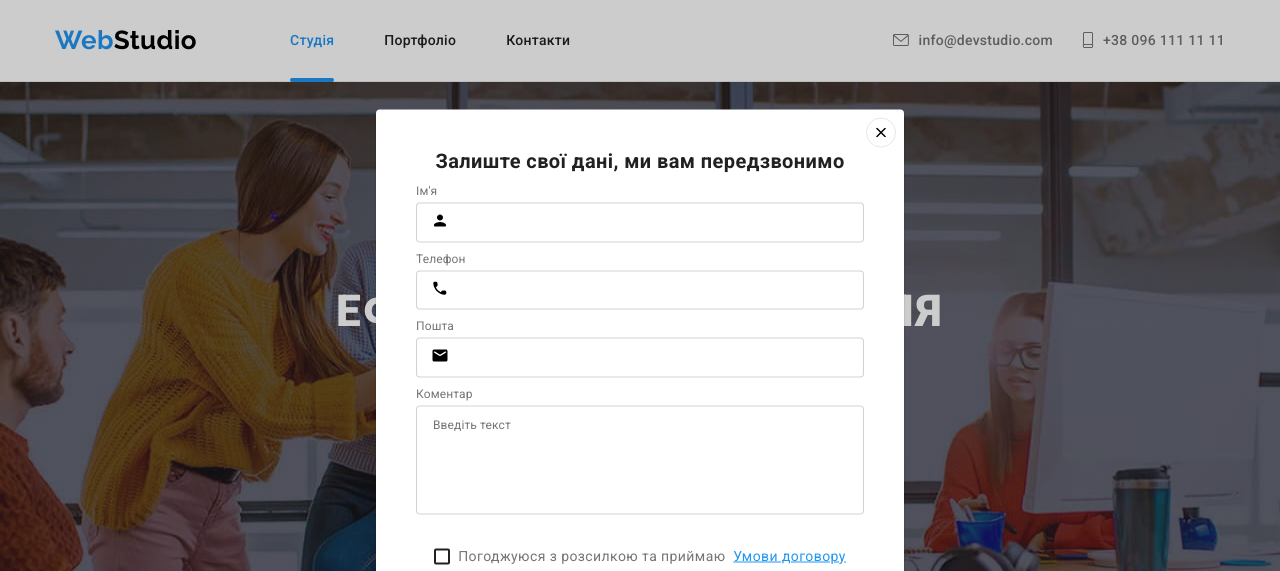
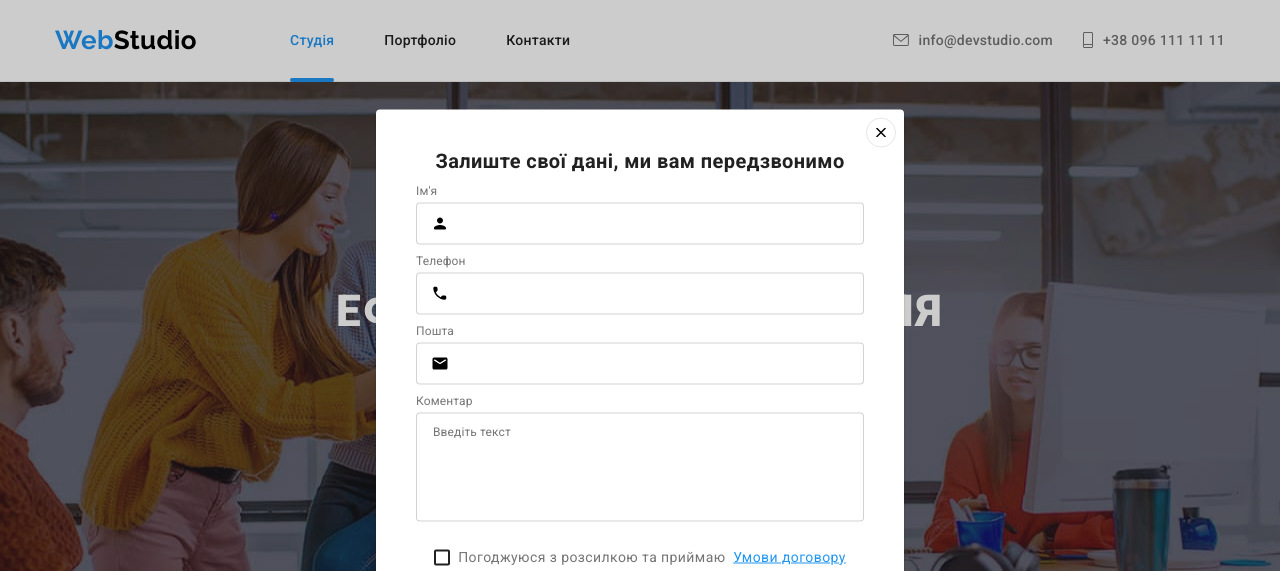
Before and after one commit to ChiJhin/goit-markup-hw-06, a plain HTML site: page index.html in a window 1280 px wide. Both pictures are taken after a click on the button "Замовити послугу". Shown: the top 571 px of the page. Drawn offline with nearby package versions, Linux system fonts and the light colour scheme.

Commit message:
fixed error 2.0

```diff
--- a/css/style.css
+++ b/css/style.css
@@ -173,11 +173,10 @@ body {
 .footer .container {
     display: flex;
     align-items: baseline;
+    justify-content: space-between;
 }
 
-.address-div {
-    margin-right: 70px;
-}
+
 
 
 .footer .logo {
@@ -238,9 +237,7 @@ body {
     fill: var(--special-text-color);
 }
 
-.soc-div {
-    margin-right: 93px;
-}
+
 
 .form {
     display: flex;
@@ -764,7 +761,7 @@ body {
     margin-top: 0;
     margin-bottom: 12px;
 }
-.form-lable {
+.form-label {
 
     display: flex;
     flex-direction: column;
@@ -772,8 +769,11 @@ body {
     line-height: 1.16;
     letter-spacing: 0.01em;
     color: var(--sub-text-color);
+    margin-bottom: 4px;
+
+}
+.form-wrap {
     margin-bottom: 10px;
-
 }
 .form-input {
     width: 100%;
@@ -781,7 +781,7 @@ body {
     border-radius: 4px;
     outline: none;
     padding: 12px 12px 12px 42px;
-    margin-top: 4px;
+
 }
 .form-input:focus-within {
     border-color: var(--sub-bg-color);
@@ -789,6 +789,9 @@ body {
 }
 .form-input:focus-within ~ .form-icon {
     fill: var(--sub-bg-color);
+}
+.lable-wrap {
+    margin-bottom: 4px;
 }
 .form-textarea {
     padding: 12px 16px;
@@ -842,7 +845,7 @@ body {
 }
 .checkbox:checked ~ .custom-checkbox {
     background-color: var(--sub-bg-color);
-    background-image: url(./images/icon_check.svg);
+    background-image: url("/images/icon_check.svg");
     background-repeat: no-repeat;
     background-position: center;
     background-size: contain;
--- a/index.html
+++ b/index.html
@@ -476,7 +476,7 @@
             </li>
           </ul>
         </div>
-        <div>
+        <div class="telegram-div">
           <p class="subtitle">Підпишіться на розсилку</p>
           <form class="form">
             <input
@@ -508,37 +508,37 @@
         <form class="modal-form">
           <h2 class="form-title">Залиште свої дані, ми вам передзвонимо</h2>
 
-          <label class="form-lable">
-            Ім'я
+          <div class="form-wrap">
+            <label class="form-label" for="name"> Ім'я</label>
             <div class="input-wrap">
-              <input class="form-input" type="text" name="name" />
+              <input class="form-input" type="text" name="name" id="name" />
               <svg class="form-icon" width="18" height="18">
                 <use href="./images/icons.svg#icon-mod_user"></use>
               </svg>
             </div>
-          </label>
+          </div>
 
-          <label class="form-lable">
-            Телефон
+          <div class="form-wrap">
+            <label class="form-label" for="tel"> Телефон</label>
             <div class="input-wrap">
-              <input class="form-input" type="tel" name="tel" />
+              <input class="form-input" type="tel" name="tel" id="tel" />
               <svg class="form-icon" width="18" height="18">
                 <use href="./images/icons.svg#icon-mod_phone"></use>
               </svg>
             </div>
-          </label>
+          </div>
 
-          <label class="form-lable">
-            Пошта
+          <div class="form-wrap">
+            <label class="form-label" for="mail"> Пошта</label>
             <div class="input-wrap">
-              <input class="form-input" type="email" name="mail" />
+              <input class="form-input" type="email" name="mail" id="mail" />
               <svg class="form-icon" width="18" height="18">
                 <use href="./images/icons.svg#icon-mod_mail"></use>
               </svg>
             </div>
-          </label>
+          </div>
 
-          <label class="form-lable"
+          <label class="form-label"
             ><span class="lable-wrap">Коментар</span>
             <textarea
               class="form-input form-textarea"
@@ -549,7 +549,7 @@
             ></textarea>
           </label>
 
-          <label class="form-lable form-checkbox">
+          <label class="form-label form-checkbox">
             <input class="checkbox" type="checkbox" name="checkbox" />
             <span class="custom-checkbox"></span>
 
```
